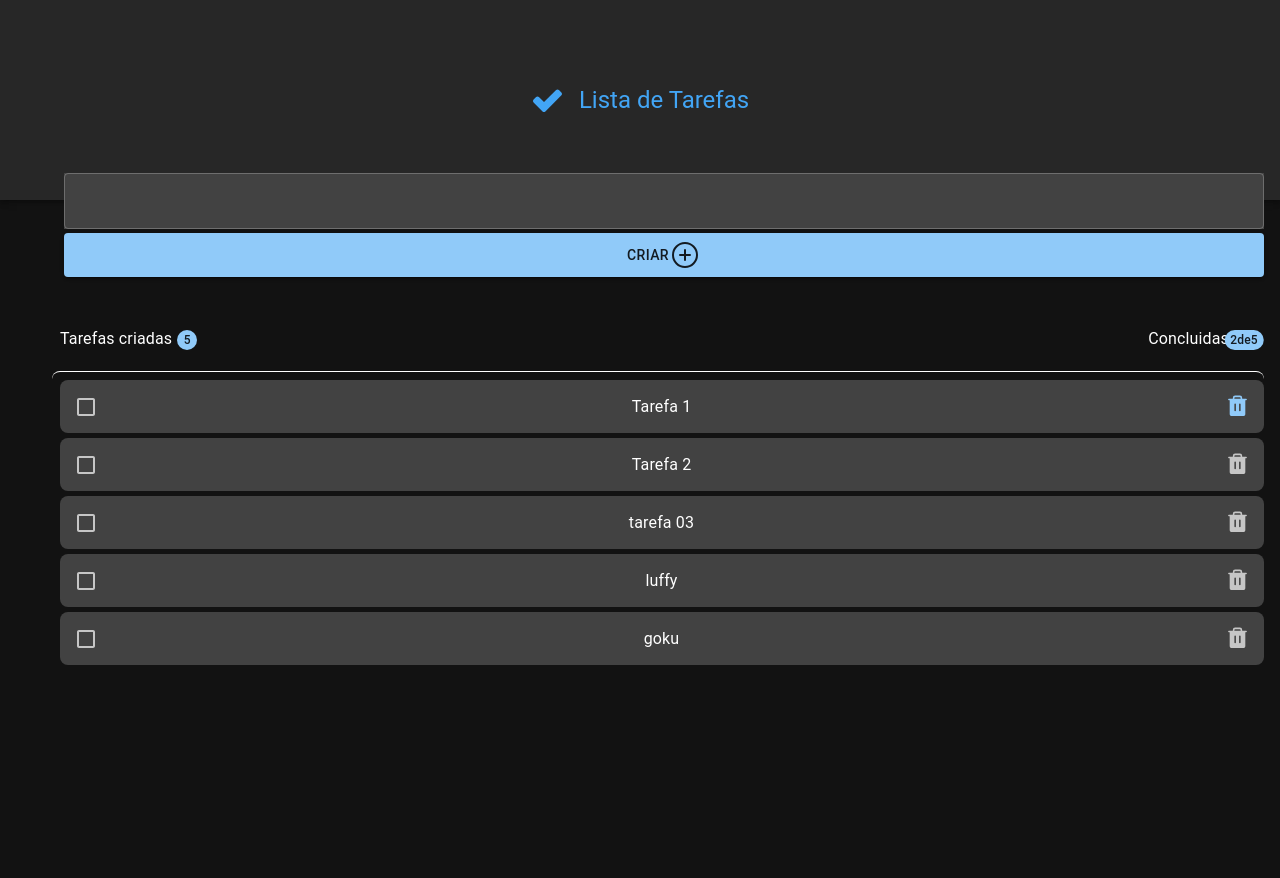
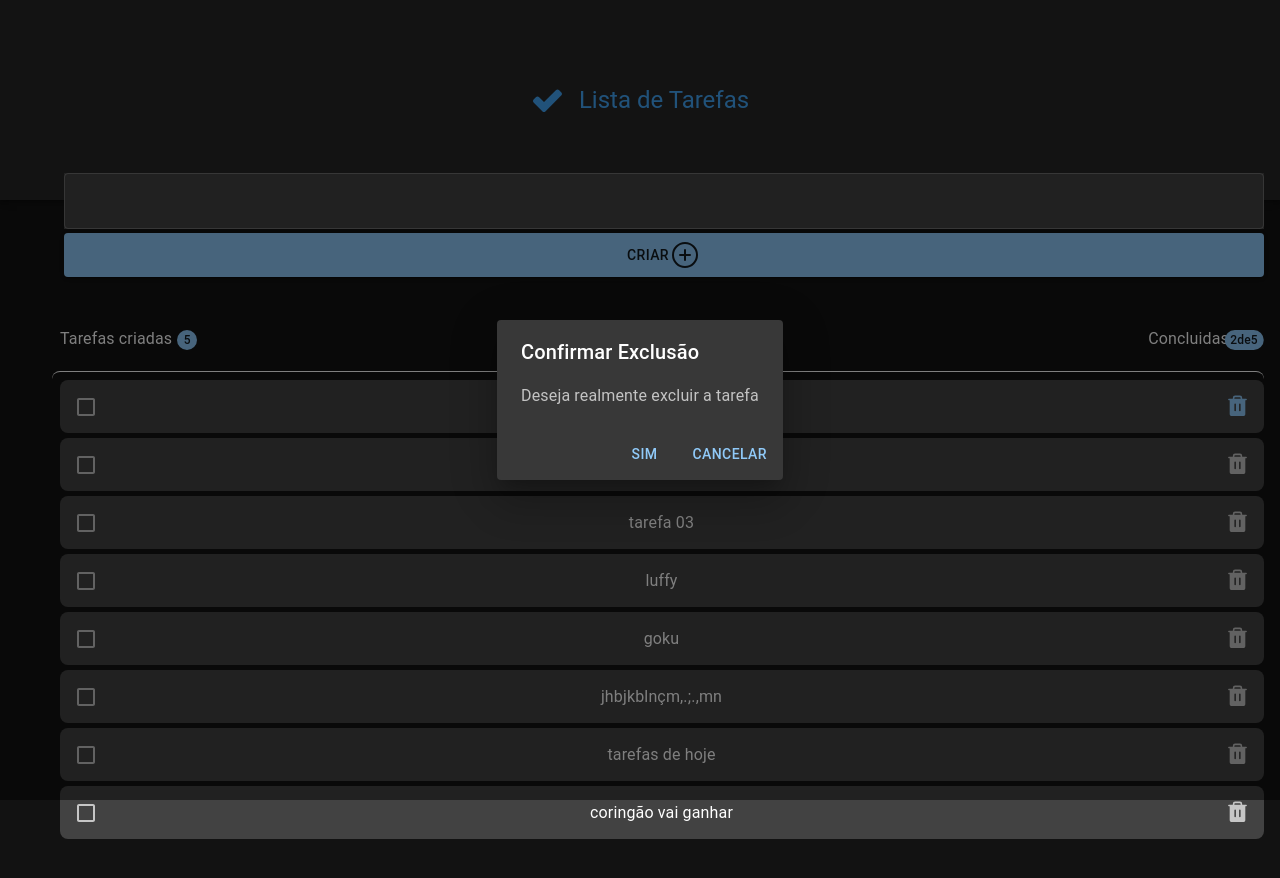
Before and after one commit to mateuslopesreis/todo-list, a React (Vite) app: page / in a window 1280 px wide. Both pictures are taken after a click on the element 1237 px from the left and 406 px from the top of the page. Shown: the top 878 px of the page. Before the commit the page ends 800 px from the top, so only its background shows below. Built offline with nearby package versions, Linux system fonts and the light colour scheme; data requests are answered from the project's data file.

Commit message:
atualizacao e adicionando um dialogo de alerta

```diff
--- a/src/App.tsx
+++ b/src/App.tsx
@@ -9,6 +9,7 @@ import { get, save } from './service/api';
 import { Tarefa } from './Tarefa/descricaoTarefa';
 import { Task } from '@mui/icons-material';
 import { TarefasNovas } from './TarefasNovas';
+import { AlertDialog } from './Componentes/AlertDialog';
 
 
 
@@ -43,10 +44,10 @@ function App(){
 
   const pesquisaTarefa = (event: FormEvent<HTMLFormElement>) => {
     event.preventDefault();
-    const inputElement = event.currentTarget.querySelector('input[name="task"]');
-    let description: string = inputElement?.getAttribute('value') || '';
+
+    let description: string = event.currentTarget.task.value
     let newTask:TypeTask={
-    description,
+    description:description,
     done:false
 }
   save(newTask);
@@ -149,7 +150,9 @@ function App(){
                   }}>
                     <TarefasNovas>
 
+
  {
+
 
                       tasks.map((taski) => (
                        <Tarefa key={taski.id} taskiData={taski} />
--- /dev/null
+++ b/src/Componentes/AlertDialog/index.tsx
@@ -0,0 +1,23 @@
+import { Button, Dialog, DialogActions, DialogContent, DialogContentText, DialogTitle } from "@mui/material";
+import {useState} from 'react';
+
+export function AlertDialog({open}){
+    const[isOpen, setIsOpen] = useState(true)
+
+    return(
+        <>
+            <Dialog open={isOpen}>
+                <DialogTitle>Confirmar Exclusão</DialogTitle>
+                <DialogContent>
+                        <DialogContentText>
+                            Deseja realmente excluir a tarefa
+                        </DialogContentText>
+                </DialogContent>
+                <DialogActions>
+                    <Button>Sim</Button>
+                    <Button onClick={()=>setIsOpen(false)}>Cancelar</Button>
+                </DialogActions>
+            </Dialog>
+        </>
+    )
+}
--- a/src/Tarefa/descricaoTarefa.tsx
+++ b/src/Tarefa/descricaoTarefa.tsx
@@ -2,7 +2,8 @@ import { Grid, Typography, colors } from "@mui/material";
 import { Trash } from "@phosphor-icons/react";
 import Checkbox from '@mui/material/Checkbox';
 import { TypeTask } from "../types";
-
+import { AlertDialog } from "../Componentes/AlertDialog";
+import {useState} from 'react'
 const label = { inputProps: { 'aria-label': 'Checkbox demo' } };
 
 
@@ -17,6 +18,7 @@ const label = { inputProps: { 'aria-label': 'Checkbox demo' } };
 
 
   export function Tarefa({ taskiData }: ContactCardProps) {
+     const [isShowAlert,setIsShowAlert] = useState(false)
      const {description, done} = taskiData
 
     return(
@@ -42,8 +44,8 @@ const label = { inputProps: { 'aria-label': 'Checkbox demo' } };
 
 icon={<Trash size={25} weight="fill" />
 }
-checkedIcon={<Trash size={25} weight="fill"/>}/>
-
+checkedIcon={<Trash size={25}  weight="fill"/>} onClick={()=>{setIsShowAlert(true)}}/>
+    {isShowAlert? <AlertDialog open={isShowAlert}/>:''}
 </Grid>
     )
 
--- a/src/db.json
+++ b/src/db.json
@@ -24,6 +24,21 @@
       "description": "goku",
       "done": false,
       "id": 5
+    },
+    {
+      "description": "jhbjkblnçm,.;.,mn",
+      "done": false,
+      "id": 6
+    },
+    {
+      "description": "tarefas de hoje",
+      "done": false,
+      "id": 7
+    },
+    {
+      "description": "coringão vai ganhar",
+      "done": false,
+      "id": 8
     }
   ]
 }
```
